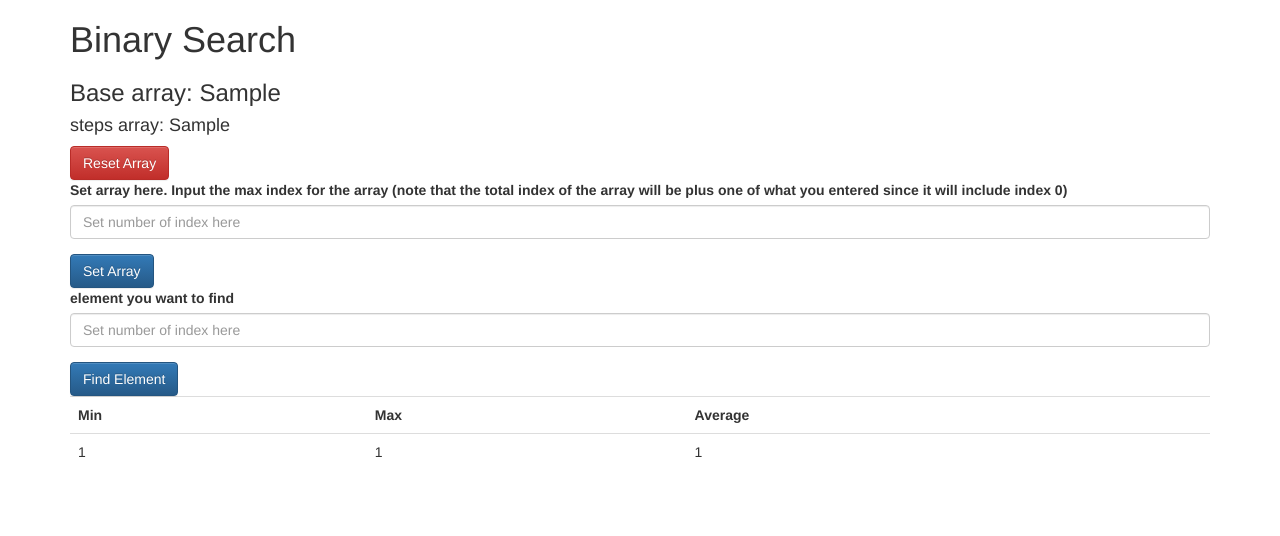
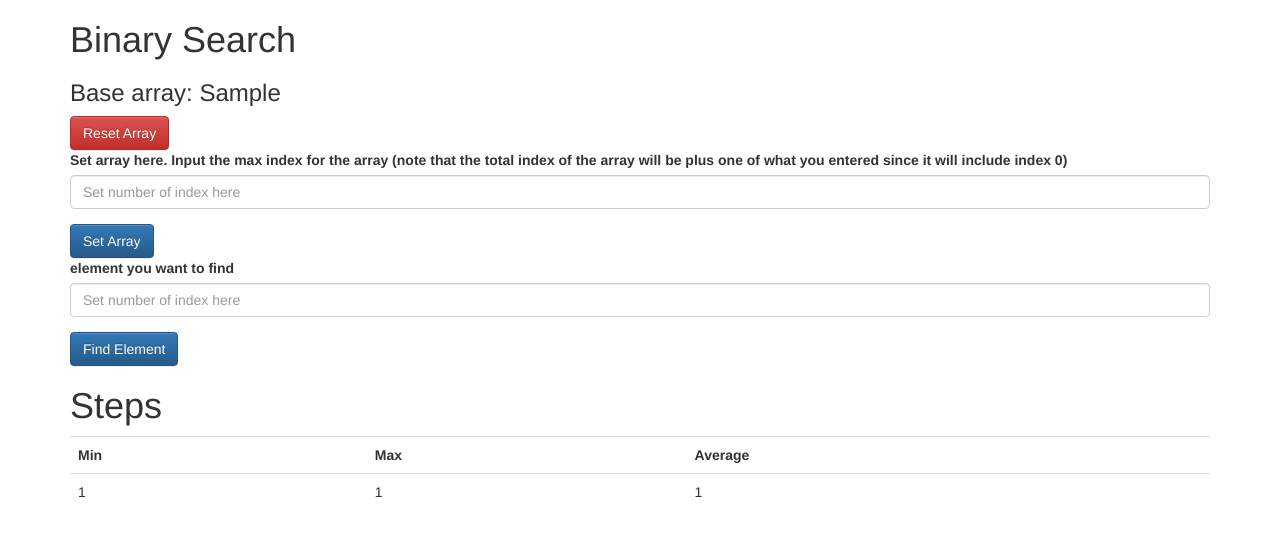
Before and after one commit to jdpenuliar/binarysearchpython, a Django app: template apps/binarySearch/templates/binarySearch/index.html in a window 1280 px wide. Shown: the top 536 px of the page. Run offline with Django 3.2, Linux system fonts and the light colour scheme; the template is opened without the code that fills it: most values are stand-ins (such as "Sample title", 1, 10 or a date in 2020); some libraries are stand-ins or nearby versions.

Commit message:
just fix

```diff
--- a/apps/binarySearch/templates/binarySearch/index.html
+++ b/apps/binarySearch/templates/binarySearch/index.html
@@ -15,7 +15,6 @@
     <div class="container">
       <h1>Binary Search</h1>
       <h3>Base array: {{ baseArray }}</h3>
-      <h4>steps array: {{ stepsArray }}</h4>
       <form action="/resetArray" method="POST">
         {% csrf_token %}
         <button type="submit" type="button" class="btn btn-danger">Reset Array</button>
@@ -37,6 +36,7 @@
         </div>
         <button type="submit" type="button" class="btn btn-primary">Find Element</button>
       </form>
+      <h1>Steps</h1>
       <table class="table table-hover">
         <tr>
           <th>Min</th>
```
